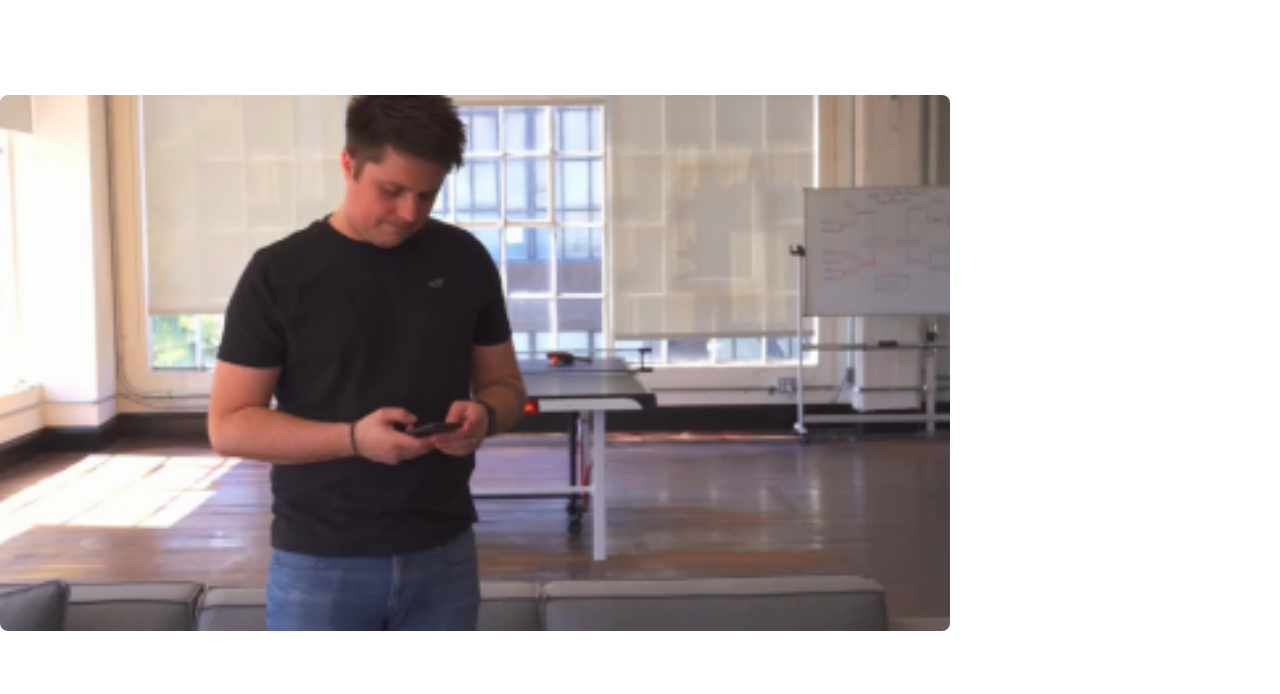
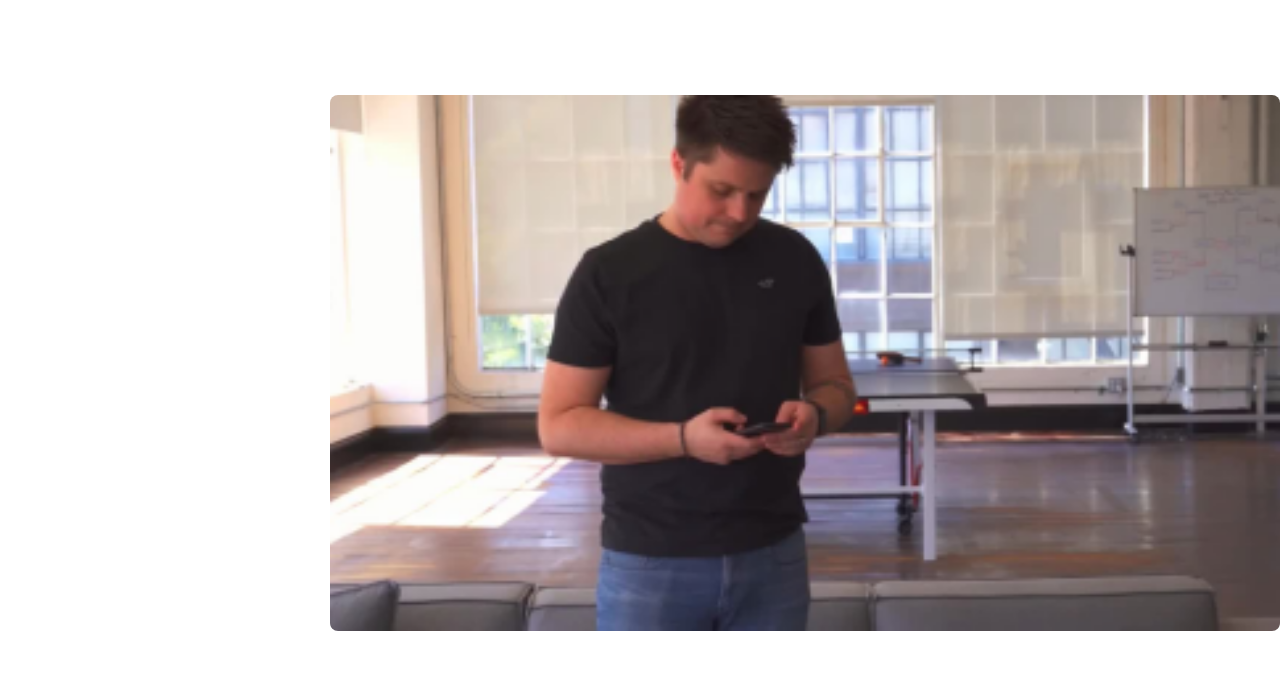
Before and after one commit to DaniPoot/Faster, a plain HTML site: page index.html in a window 1280 px wide. Shown: the part 1431-2125 px from the top of the page. Drawn offline with Linux system fonts and the light colour scheme.

Commit message:
Modified the margin

```diff
--- a/css/styles.css
+++ b/css/styles.css
@@ -556,7 +556,7 @@ a {
   }
 
   .resetting {
-    margin-left: 0;
+    margin-left: auto;
     margin-right: 0;
   }
 
```
